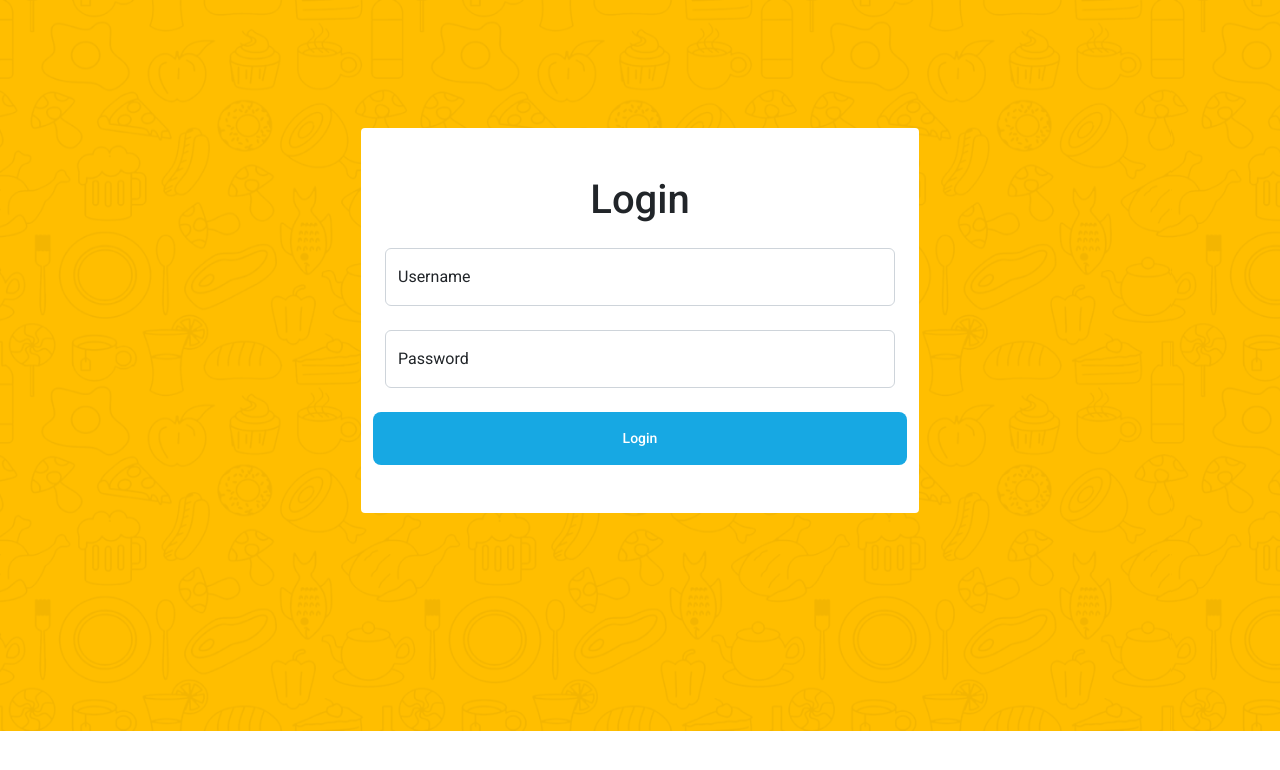
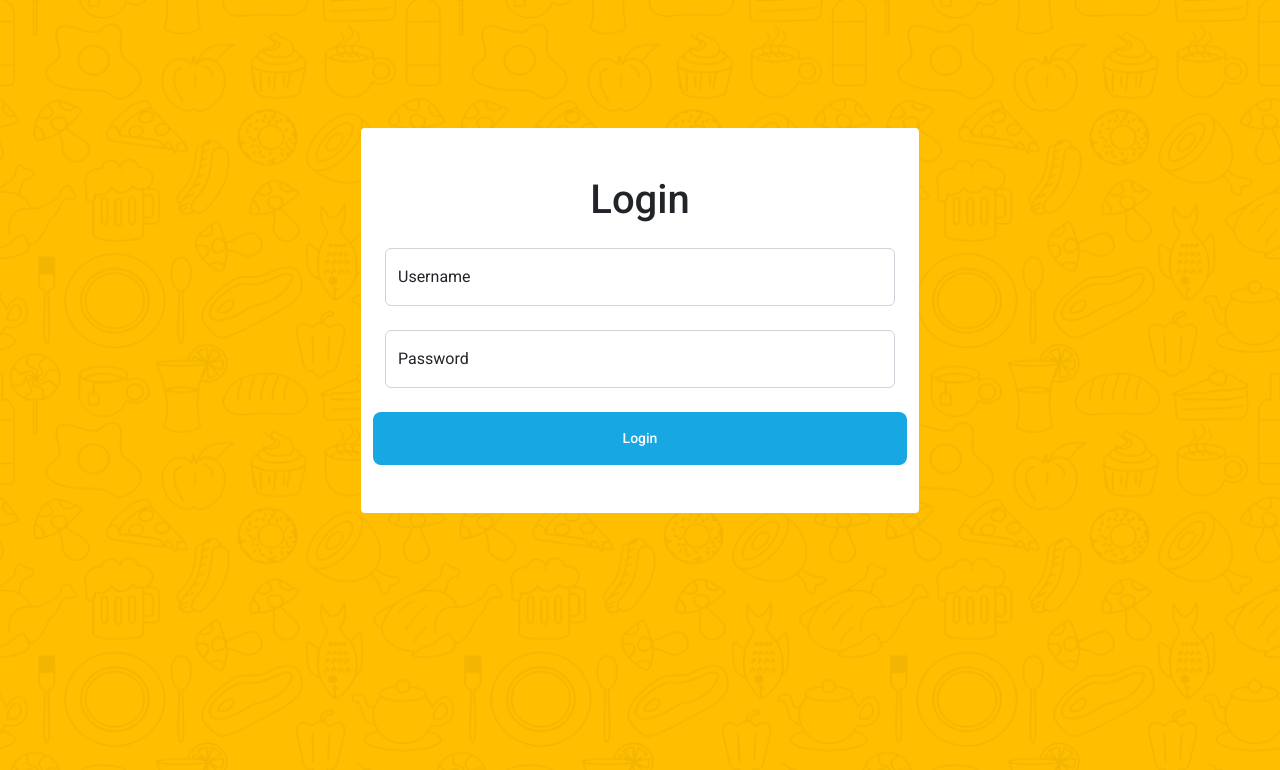
Before and after one commit to Tolea01/FoodLab-Frontend, a React (Create React App) app in the folder foodlab/: page /personal-page in a window 1280 px wide. Shown: the top 770 px of the page. Built offline with nearby package versions, Linux system fonts and the light colour scheme.

Commit message:
add dashboard page  & configured redirection

```diff
--- a/foodlab/src/App.js
+++ b/foodlab/src/App.js
@@ -39,7 +39,7 @@ export default function App() {
         {renderRoute('contacts', <Contact />)}
         {renderRoute('search', <Search />)}
         <Route path='personal-page' element={<PersonalLoginPage />} />
-        <Route path='dashboard' element={<DashboardPage />} />
+        <Route path='dashboard/:id' element={<DashboardPage />} />
       </Routes>
     </BrowserRouter>
   );
--- a/foodlab/src/assets/styles/personal-login-page.css
+++ b/foodlab/src/assets/styles/personal-login-page.css
@@ -1,4 +1,6 @@
 .personal-login-page {
+  width: 100vw;
+  height: 100vh;
   padding: 10% 0 17% 0;
   background-image: url(../img/bg-food.png);
   background-size: contain;
--- a/foodlab/src/components/Pages/Dashboard Page/DashboardPage.jsx
+++ b/foodlab/src/components/Pages/Dashboard Page/DashboardPage.jsx
@@ -1,4 +1,4 @@
-import React from 'react'
+import React from 'react';
 
 export default function DashboardPage() {
   return (
--- a/foodlab/src/components/Pages/Personal Login Page/PersonalLoginPage.jsx
+++ b/foodlab/src/components/Pages/Personal Login Page/PersonalLoginPage.jsx
@@ -19,6 +19,7 @@ export default function PersonalLoginPage() {
       setDisplayError(true);
     } else {
       setDisplayError(false)
+      window.location.replace(`dashboard/${Math.floor(Math.random() * 100)}`)
     }
   }
 
```
